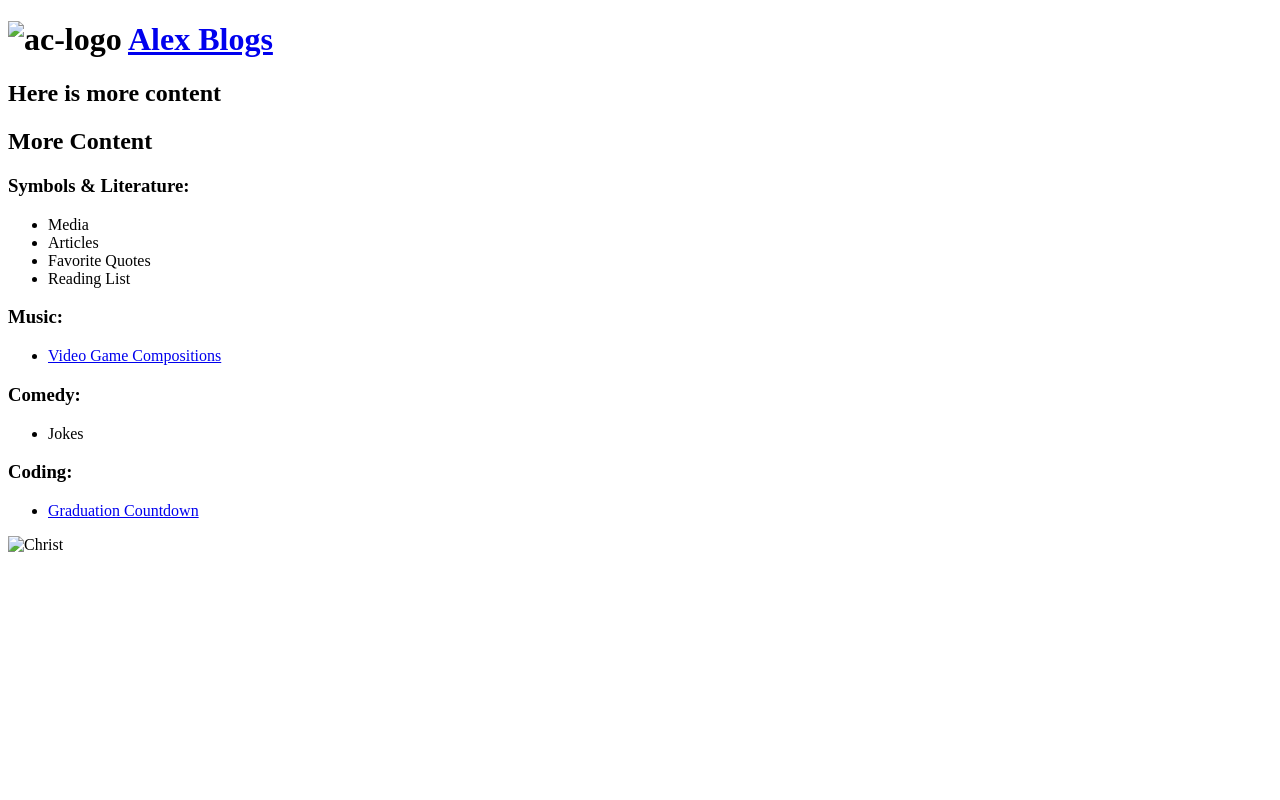
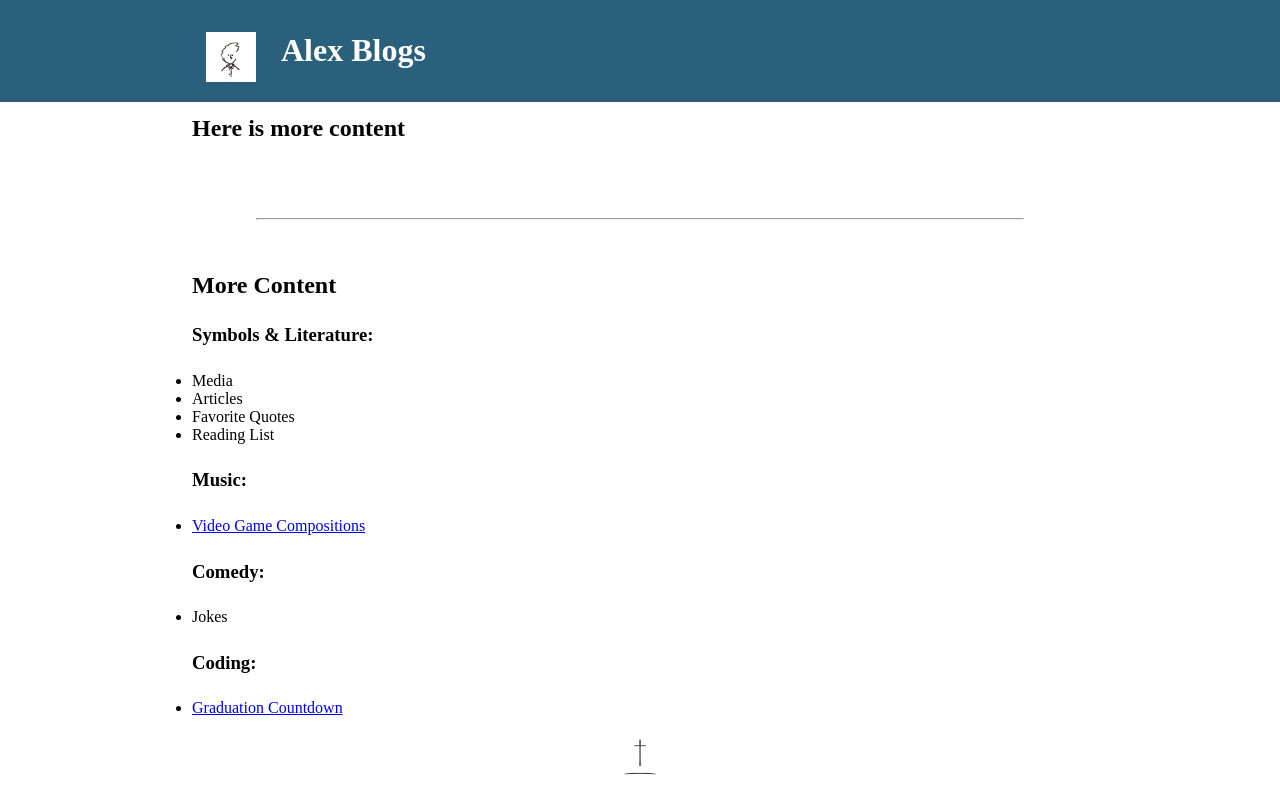
Before and after one commit to Alex-C-Codes/Alex-Blogs, a plain HTML site: page index.html in a window 1280 px wide. Drawn offline with Linux system fonts and the light colour scheme; the site is published under a folder, as on GitHub Pages, so addresses that start at the root find nothing.

Commit message:
updated links within doc

```diff
--- a/index.html
+++ b/index.html
@@ -1,11 +1,9 @@
 <!DOCTYPE html>
-<html lang="en">
+<html lang="en-us">
   <head>
     <meta charset="UTF-8" />
-    <meta name="viewport" content="width=device-width, initial-scale=1.0" />
-    <meta http-equiv="X-UA-Compatible" content="ie=edge" />
+    <link rel="stylesheet" href="./Assets/css/style.css"/>
     <title>Alex Blogs</title>
-    <link rel="stylesheet" href="/Assets/css/style.css" />
   </head>
 
   <body>
@@ -13,8 +11,8 @@
     <!-- Header Section -->
     <div class="header">
         <h1>
-            <img src="/images/ac-logo.jpg" alt="ac-logo" width="50" height="50" class="float-left verticle-center">
-            <a href="/index.html" class="anchor-header">Alex Blogs</a>
+            <img src="./images/ac-logo.jpg" alt="ac-logo" width="50" height="50" class="float-left verticle-center">
+            <a href="./index.html" class="anchor-header">Alex Blogs</a>
         </h1>
     </div>
 
@@ -58,17 +56,17 @@
         <div>
             <h3>Coding:</h3>
             <ul class="contact-list align-left list-formatting">
-                <li><a href="/Assets/html/countdown.html">Graduation Countdown</a></li>
+                <li><a href="./Assets/html/countdown.html">Graduation Countdown</a></li>
             </ul>
         </div>
     </div>
 
     <div>
-        <img src="/images/cross.jpeg" alt="Christ" class="center" width="50" height="50">
+        <img src="./images/cross.jpeg" alt="Christ" class="center" width="50" height="50">
     </div>
 
     <!-- Calls Javascript -->
-    <script src="/Assets/js/script.js"></script>
+    <script src="./Assets/js/script.js"></script>
 
   </body>
 </html>
```
Also changed, not shown: 1 other file.
